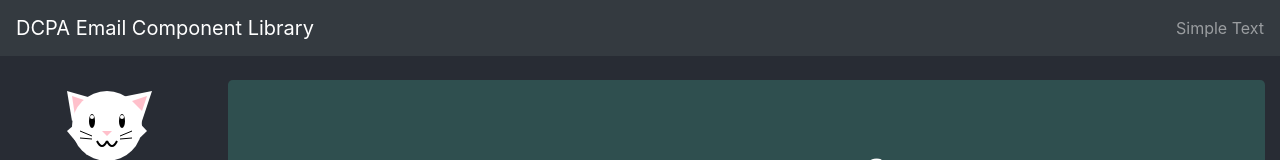
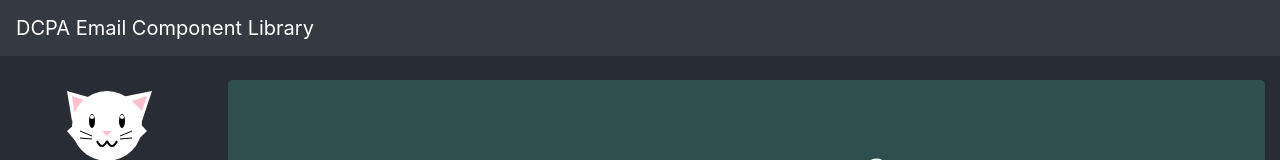
Before and after one commit to dcpa/email-component-library, a React (Create React App) app: page / in a window 1280 px wide. Shown: the top 160 px of the page. Built offline with nearby package versions, Linux system fonts and the light colour scheme.

Commit message:
touch ups

```diff
--- a/src/components/Navbar/Navbar.jsx
+++ b/src/components/Navbar/Navbar.jsx
@@ -22,7 +22,6 @@ const Navigationbar = (props) => {
             <Nav className="mr-auto" navbar>
 
             </Nav>
-            <NavbarText>Simple Text</NavbarText>
           </Collapse>
         </Navbar>
       </div>
--- a/src/components/View/View.jsx
+++ b/src/components/View/View.jsx
@@ -41,7 +41,7 @@ export default class ViewBox extends Component {
                     <Container>
                         <Row>
                             <Col xs="12">
-                                <KittyKatty />
+                                <a href="/"><KittyKatty /></a>
                                 {!this.state.compWasClicked ? null :
                                 (
                                 this.state.highlightsAreOn ?
```
